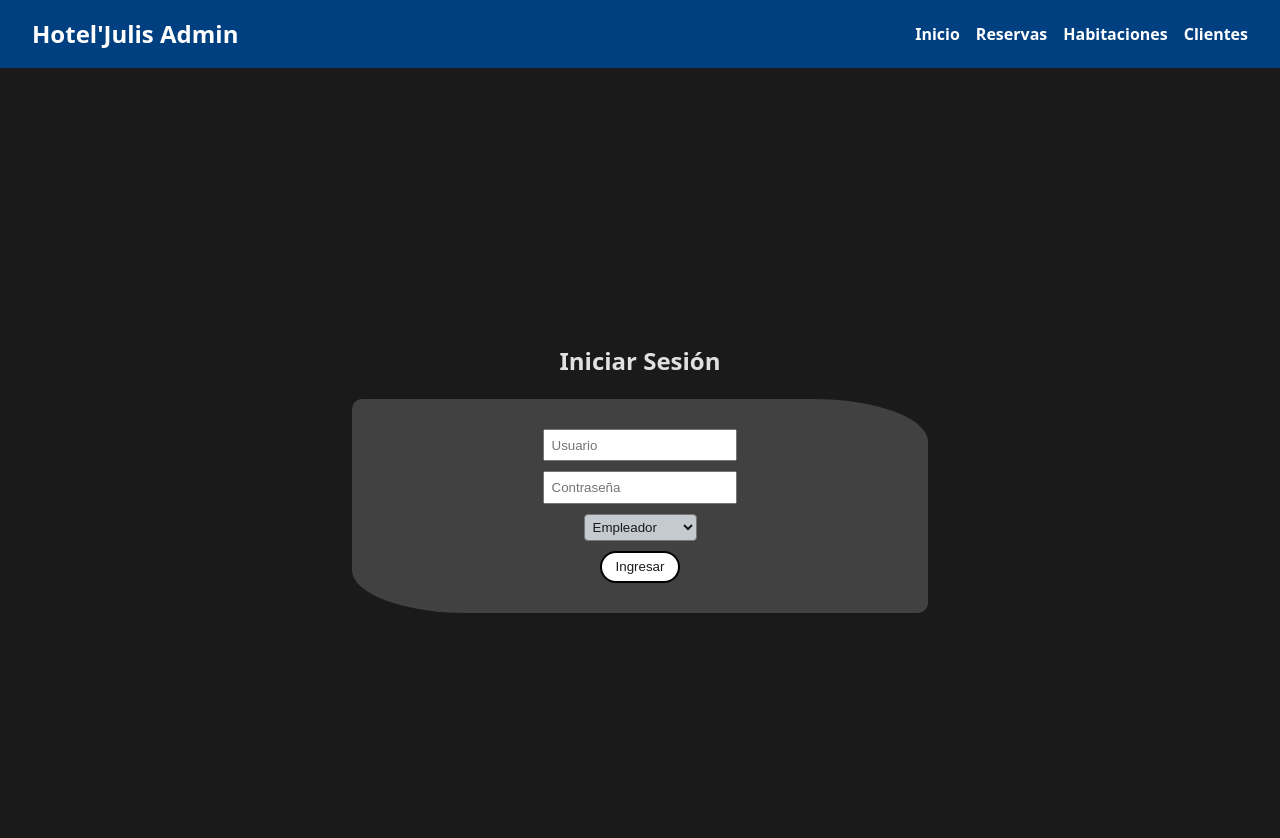
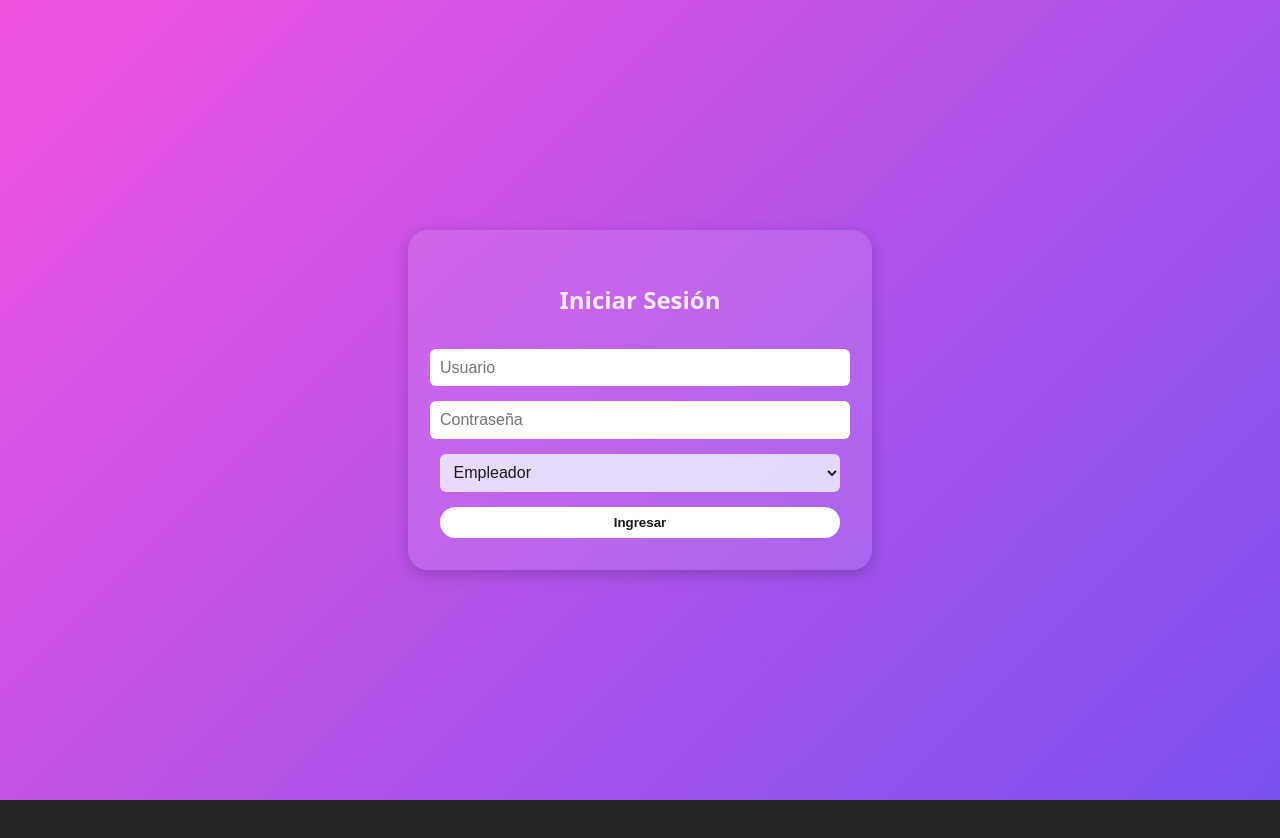
Before and after one commit to rbxus8/Desarrollo_de_un_Sistema_de_Reservas_Online, a React (Vite) app: page / in a window 1280 px wide. Shown: the top 838 px of the page. After the commit the page ends 800 px from the top, so only its background shows below. Built offline with nearby package versions, Linux system fonts and the light colour scheme.

Commit message:
style: v2 login

```diff
--- a/src/App.jsx
+++ b/src/App.jsx
@@ -1,19 +1,24 @@
-import './index.css';
-import React, { useState } from 'react';
-import Header from './header.jsx';
-import Login from './login.jsx'; // Debes crear este componente
+import "./index.css";
+import React, { useState } from "react";
+import Header from "./header.jsx";
+import Login from "./login.jsx";
 
 function App() {
   const [isLoggedIn, setIsLoggedIn] = useState(false);
   const [rol, setRol] = useState(null);
 
   const handleLogin = (rolSeleccionado) => {
-    if (rolSeleccionado === 'empleador') {
+    if (rolSeleccionado === "empleador") {
       setIsLoggedIn(true);
       setRol(rolSeleccionado);
     } else {
-      alert('Acceso denegado. Solo empleadores pueden entrar.');
+      alert("Acceso denegado. Solo empleadores pueden entrar.");
     }
+  };
+
+  const cerrarSesion = () => {
+    setIsLoggedIn(false);
+    setRol(null);
   };
 
   if (!isLoggedIn) {
@@ -22,21 +27,18 @@ function App() {
 
   return (
     <>
-      <Header />
-      <div className='container'>
+      <Header rol={rol} />
+      <div className="container">
         <h1>Bienvenido a mi aplicación como {rol}</h1>
         <MyButton />
+        <button className="btn" onClick={cerrarSesion}>Cerrar sesión</button>
       </div>
     </>
   );
 }
 
 function MyButton() {
-  return (
-    <button>
-      Soy un botón
-    </button>
-  );
+  return <button className="btn">Soy un botón</button>;
 }
 
 export default App;
--- a/src/header.jsx
+++ b/src/header.jsx
@@ -1,29 +1,25 @@
-import React, { useState } from "react";
+import React from "react";
+import { Link, useLocation } from "react-router-dom";
 
 function Header() {
-  // Estado para identificar qué link está siendo "hovered"
-  const [hoveredLink, setHoveredLink] = useState(null);
-
-  const navLinks = ["Inicio", "Reservas", "Habitaciones", "Clientes"];
+  const location = useLocation();
 
   return (
     <header style={styles.header}>
       <h1 style={styles.title}>Hotel'Julis Admin</h1>
       <nav style={styles.nav}>
-        {navLinks.map((text, index) => (
-          <a
-            key={index}
-            href="#"
-            onMouseEnter={() => setHoveredLink(index)}
-            onMouseLeave={() => setHoveredLink(null)}
-            style={{
-              ...styles.link,
-              color: hoveredLink === index ? "#ffcc00" : "white",
-            }}
-          >
-            {text}
-          </a>
-        ))}
+        <ul style={styles.navList}>
+          {location.pathname !== "/login" ? (
+            <>
+              <li><Link to="/" style={styles.link}>Inicio</Link></li>
+              <li><Link to="/perfil" style={styles.link}>Perfil</Link></li>
+              <li><Link to="/reservas" style={styles.link}>Reservas</Link></li>
+              <li><Link to="/servicios" style={styles.link}>Servicios</Link></li>
+            </>
+          ) : (
+            <li><Link to="/ayuda" style={styles.link}>¿Necesitas ayuda?</Link></li>
+          )}
+        </ul>
       </nav>
     </header>
   );
@@ -46,7 +42,15 @@ const styles = {
     display: "flex",
     gap: "1rem",
   },
+  navList: {
+    display: "flex",
+    gap: "1rem",
+    listStyle: "none",
+    margin: 0,
+    padding: 0,
+  },
   link: {
+    color: "white",
     textDecoration: "none",
     fontWeight: "bold",
     transition: "color 0.2s ease",
--- a/src/index.css
+++ b/src/index.css
@@ -1,3 +1,4 @@
+/* ====== Variables Globales ====== */
 :root {
   font-family: system-ui, Avenir, Helvetica, Arial, sans-serif;
   line-height: 1.5;
@@ -13,76 +14,73 @@
   -moz-osx-font-smoothing: grayscale;
 }
 
-
+/* ====== Reset general ====== */
 body {
   margin: 0;
-  display: flex;
-  width: 100vw;
+  padding: 0;
   min-width: 320px;
   height: 100vh;
-  background-color: #f253df;
-  justify-content: center;
 }
 
-main{
+/* ====== Estilo principal del Login ====== */
+.main_login {
+  display: flex;
+  align-items: center;
+  justify-content: center;
   height: 100vh;
-  width: 100vw;
-  background-color: #535bf2;
-  text-align: center;
+  background: linear-gradient(135deg, #f253df, #7a52f2);
+}
+
+/* ====== Formulario Login ====== */
+.main_form {
+  width: 90%;
+  max-width: 400px;
+  background-color: rgba(255, 255, 255, 0.1);
+  padding: 2em;
+  border-radius: 20px;
+  box-shadow: 0 4px 15px rgba(0, 0, 0, 0.2);
+
   display: flex;
   flex-direction: column;
+  gap: 15px;
+  align-items: center;
 }
 
-.container{
-  background-color: #1a1a1a;
-  width: 90%;
-  text-align: center;
+/* ====== Inputs y Select ====== */
+input, select {
+  width: 100%;
+  padding: 0.6em;
+  border-radius: 6px;
+  border: none;
+  font-size: 1em;
 }
 
-
-/*=============login==========*/
-.main_login{
-  align-items: center;
-  background-color: #1a1a1a;
-  justify-content: center;
-}
-
-.main_form{
-  width:40%;
-  height: 150px;
-  background-color: #ffffff2b;
-  padding: 2em;
-  border-radius: 10px 20% ;
-  display: flex;
-  flex-direction: column;
-  gap: 10px;
-  align-items: center;
-  justify-content: center;
-}
-
-
-/*===============btn================*/
-
-.btn {
-  padding: 0.5em;
-  border-radius: 50px;
-  width: 80px;
-  background-color: rgb(255, 255, 255);
-  border-style: solid;
+select {
+  background-color: rgba(240, 248, 255, 0.8);
   color: #1a1a1a;
 }
 
-/*==================input=====================*/
-
-input{
-  padding: 0.5em;
+/* ====== Botón ====== */
+.btn {
+  padding: 0.6em;
+  border-radius: 30px;
+  width: 100%;
+  background-color: white;
+  color: #1a1a1a;
+  font-weight: bold;
+  border: none;
+  cursor: pointer;
+  transition: background 0.3s ease;
 }
 
-/*======================select==========================*/
+.btn:hover {
+  background-color: #e0e0e0;
+}
 
-select{
-  background-color: rgba(240, 248, 255, 0.754);
-  color: #1a1a1a;
-  padding: 0.3em;
-  border-radius: 4px;
+/* ====== Responsive extra (opcional) ====== */
+@media (max-width: 480px) {
+  .main_form {
+    padding: 1.5em;
+    gap: 12px;
+  }
 }
--- a/src/login.jsx
+++ b/src/login.jsx
@@ -1,5 +1,5 @@
 import React, { useState } from "react";
-import Header from "./Header"; //
+import Header from "./Header"; // ✅ Asegúrate que la ruta sea correcta
 
 function Login({ onLogin }) {
   const [rolSeleccionado, setRolSeleccionado] = useState("empleador");
@@ -9,15 +9,13 @@ function Login({ onLogin }) {
   const manejarSubmit = (e) => {
     e.preventDefault();
 
-    // Aquí puedes poner una validación más real si deseas
     if (usuario.trim() === "" || clave.trim() === "") {
       alert("Por favor completa todos los campos");
       return;
     }
 
-    // Solo permitimos ingreso a "empleador"
     if (rolSeleccionado === "empleador") {
-      onLogin(rolSeleccionado); // Avanza a la app
+      onLogin(rolSeleccionado);
     } else {
       alert("Acceso denegado. Solo empleadores pueden ingresar.");
     }
@@ -25,27 +23,21 @@ function Login({ onLogin }) {
 
   return (
     <>
-      <Header />
       <main className="main_login">
-        <h2>Iniciar Sesión</h2>
         <form className="main_form" onSubmit={manejarSubmit}>
-          <div>
+          <h2 style={{ marginBottom: "1rem" }}>Iniciar Sesión</h2>
           <input
             type="text"
             placeholder="Usuario"
             value={usuario}
             onChange={(e) => setUsuario(e.target.value)}
           />
-          </div>
-          <div>
           <input
             type="password"
             placeholder="Contraseña"
             value={clave}
             onChange={(e) => setClave(e.target.value)}
           />
-          </div>
-          <div>
           <select
             value={rolSeleccionado}
             onChange={(e) => setRolSeleccionado(e.target.value)}
@@ -54,7 +46,6 @@ function Login({ onLogin }) {
             <option value="cliente">Cliente</option>
             <option value="admin">Administrador</option>
           </select>
-          </div>
           <button className="btn" type="submit">
             Ingresar
           </button>
```
Lines whose indentation alone changed are shown as unchanged.
